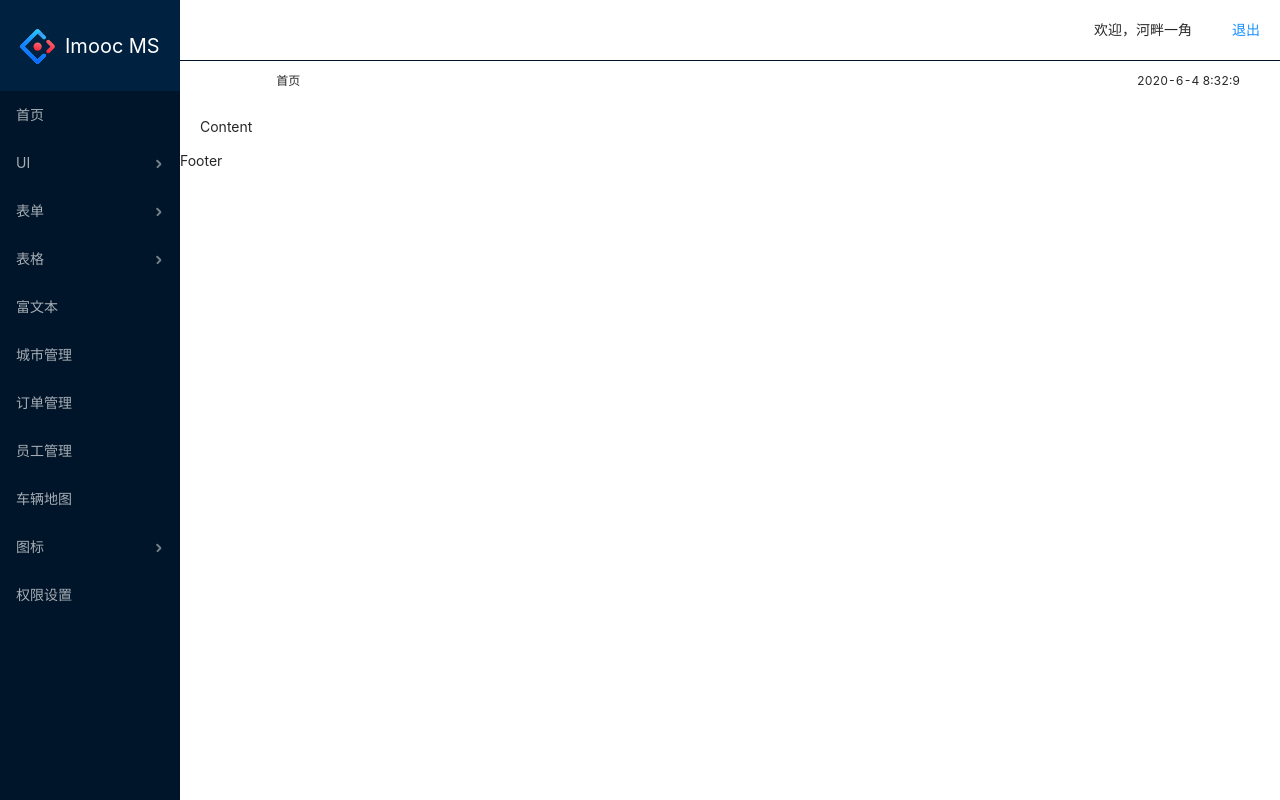
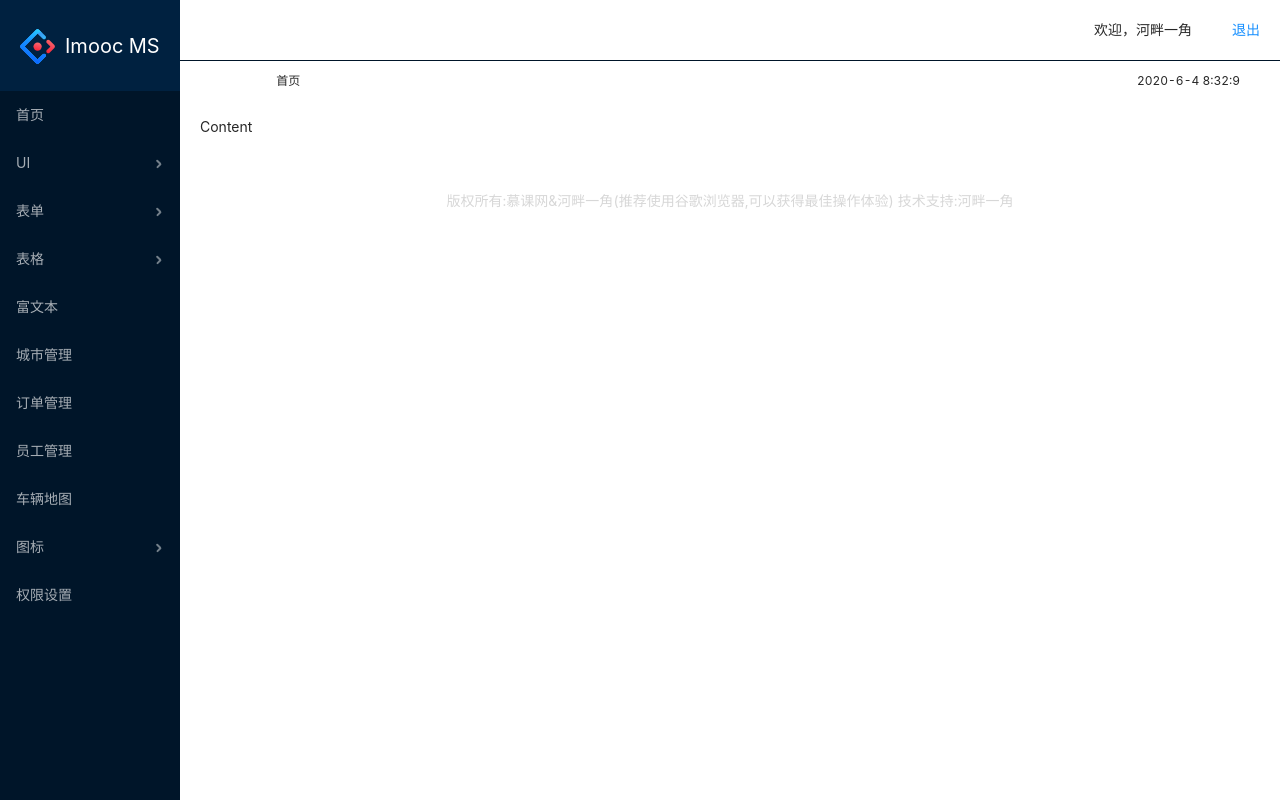
Before and after one commit to cambrian2016/bicycleManage, a React (Create React App) app: page / in a window 1280 px wide. Built offline with nearby package versions, Linux system fonts and the light colour scheme.

Commit message:
footer 界面

```diff
--- a/src/components/footer/Footer.js
+++ b/src/components/footer/Footer.js
@@ -1,11 +1,12 @@
 import React,{Component} from "react";
+import style from './footer.module.css'
 
 class Footer extends Component{
 
     render() {
         return (
-            <div>
-                Footer
+            <div className={style.footerWrapper}>
+                版权所有:慕课网&河畔一角(推荐使用谷歌浏览器,可以获得最佳操作体验) 技术支持:河畔一角
             </div>
         );
     }
--- /dev/null
+++ b/src/components/footer/footer.module.css
@@ -0,0 +1,6 @@
+.footerWrapper{
+    height: 100px;
+    padding: 40px 0;
+    text-align: center;
+    color: #d7d7d7;
+}
```
